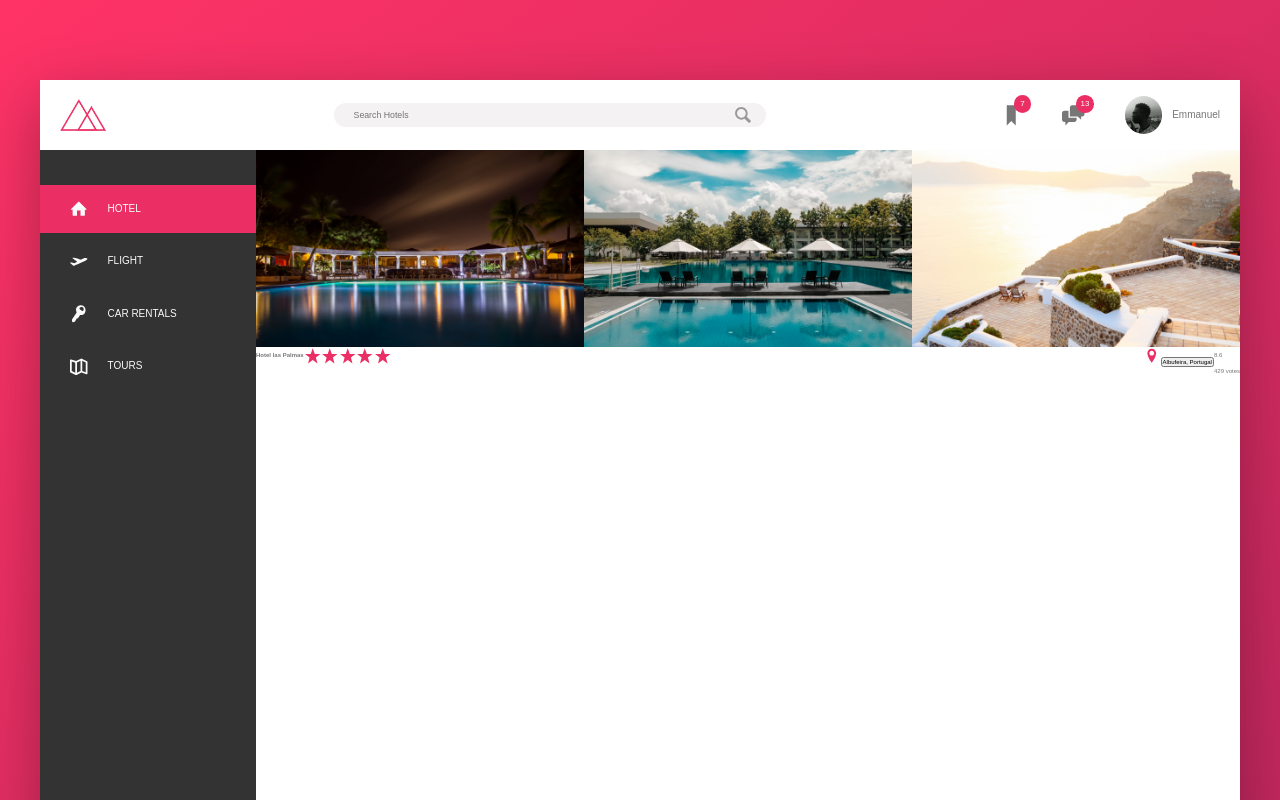
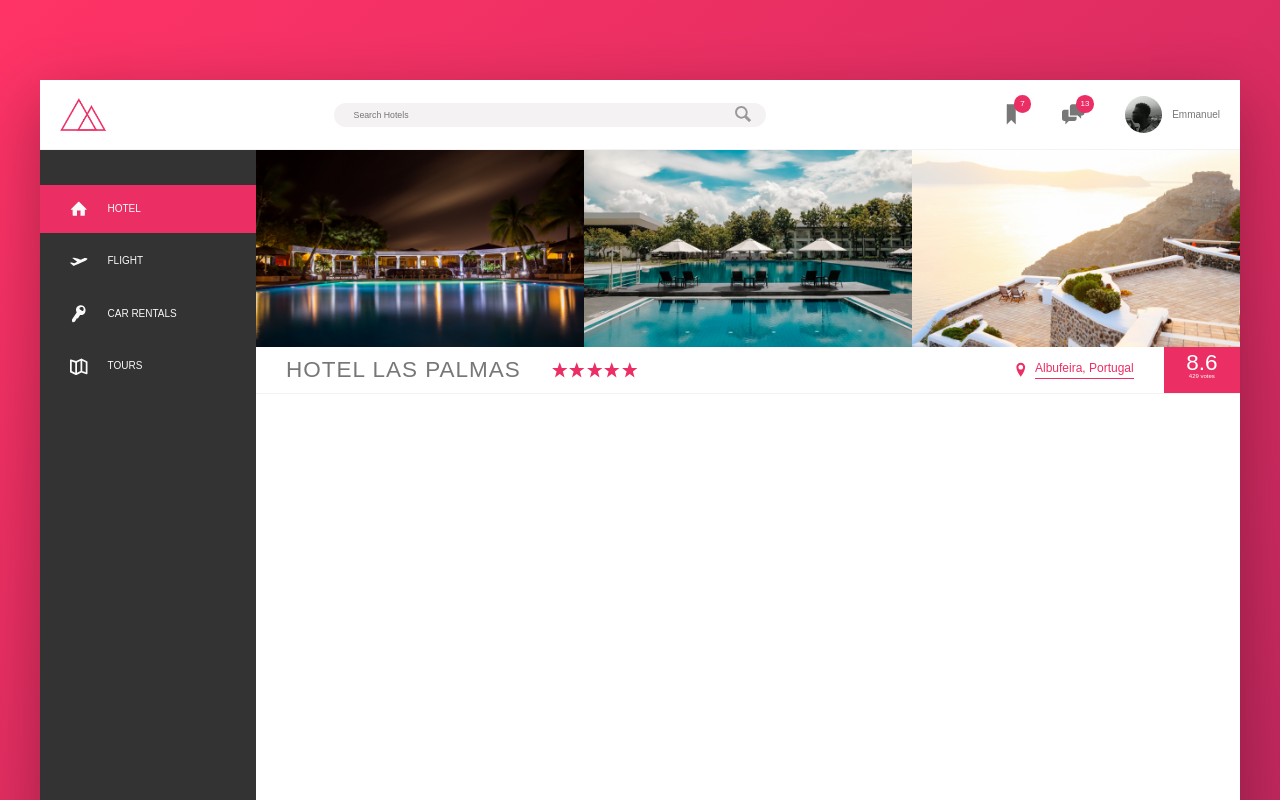
Before and after one commit to Harkindey/Trillo-React, a React app: page / in a window 1280 px wide. Shown: the top 800 px of the page. Built offline with nearby package versions, Linux system fonts and the light colour scheme.

Commit message:
Finished the overview - Keyframe animations

```diff
--- a/src/sass/_components.scss
+++ b/src/sass/_components.scss
@@ -203,14 +203,21 @@
 
 .overview{
     display: flex;
+    align-items: center;
+    border-bottom: 1px solid var(--color-grey-light-2);
 
     &__heading {
-
+        font-size: 2.25rem;
+        font-weight: 300;
+        text-transform: uppercase;
+        letter-spacing: 1px;
+        padding: 1.5rem 3rem;
     }
 
     &__stars {
-        // flex: 1;
         margin-right: auto;
+        display: flex;
+
     }
 
     &__icon-star,
@@ -220,15 +227,78 @@
         fill: var(--color-primary);
     }
 
-    &__location {
+    &__locations {
+        font-size: 1.2rem;
+        display: flex;
+        vertical-align: center;
+    }
 
+    &__icon-location{
+        margin-right: .5rem;
+    }
+
+    &__rating {
+        background-color: var(--color-primary);
+        color: #fff;
+        margin-left: 3rem;
+        padding: 0 2.25rem;
+        align-self: stretch;
+
+        display: flex;
+        align-items: center;
+        justify-content: center;
+        flex-direction: column;
     }
 
     &__rating-average {
-
+        font-size: 2.25rem;
+        font-weight: 300;
+        margin-bottom: -3px;
     }
 
     &__rating-count {
-
+        font-size: .8rem;
+        text-transform: uppercase;
     }
 }
+
+/////////////////////////////////////////////////////////
+// BUTTON INLINE
+
+.btn-inline{
+    border: none;
+    color: var(--color-primary);
+    font-size: inherit;
+    border-bottom: 1px solid currentColor;
+    padding-bottom: 2px;
+    display: inline-block;
+    background-color: transparent;
+    cursor: pointer;
+    transition: all .2s;
+
+    &:hover {
+        color: var(--color-grey-dark-1);
+    }
+
+    &:focus {
+        outline: none;
+        animation: pulsate 1s infinite;
+    }
+}
+
+@keyframes pulsate {
+    0%{
+        transform: scale(1);
+        box-shadow:none;
+    }
+
+    50% {
+        transform: scale(1.05);
+        box-shadow: 0 1rem 4rem rgba(0,0,0,.25)
+    }
+
+    100% {
+        transform: scale(1);
+        box-shadow:none;
+    }
+}
--- a/src/sass/_layout.scss
+++ b/src/sass/_layout.scss
@@ -11,7 +11,7 @@
     font-size: 1.4rem;
     height: 7rem;
     background-color: #fff;
-    border-bottom: var(--color-grey-light-2);
+    border-bottom: 1px solid var(--color-grey-light-2);
 
     display: flex;
     justify-content: space-between;
```
